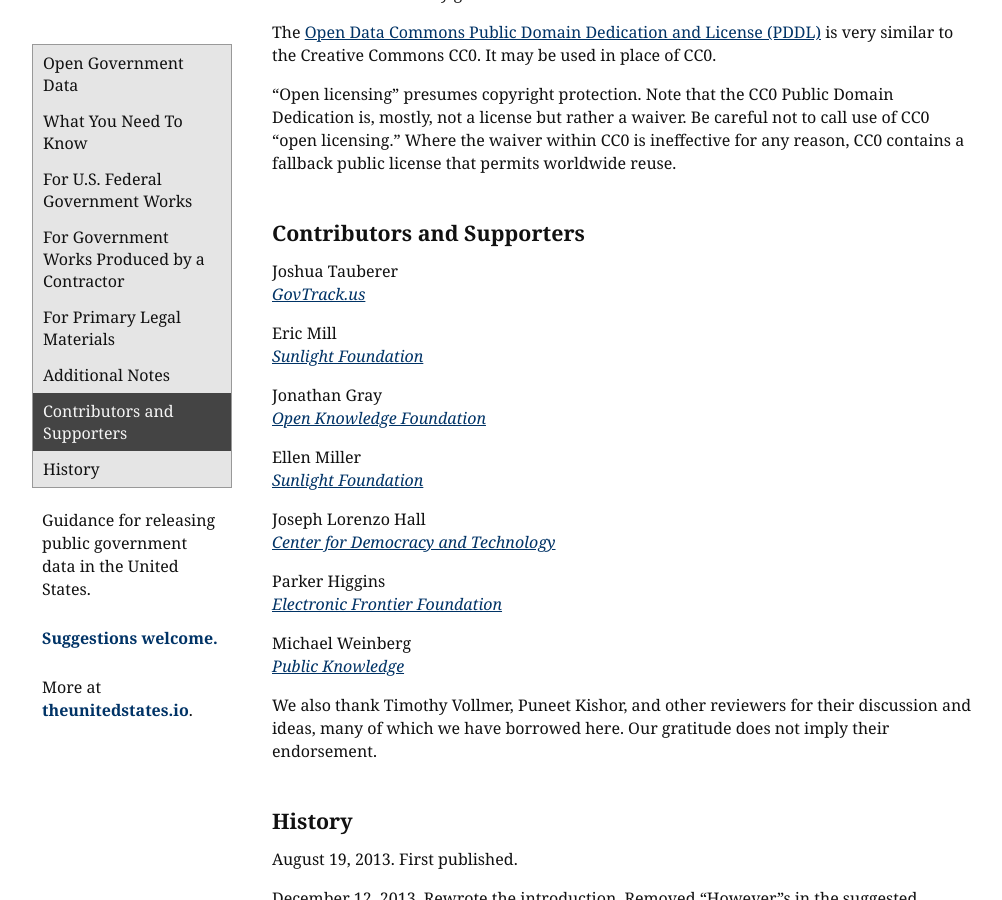
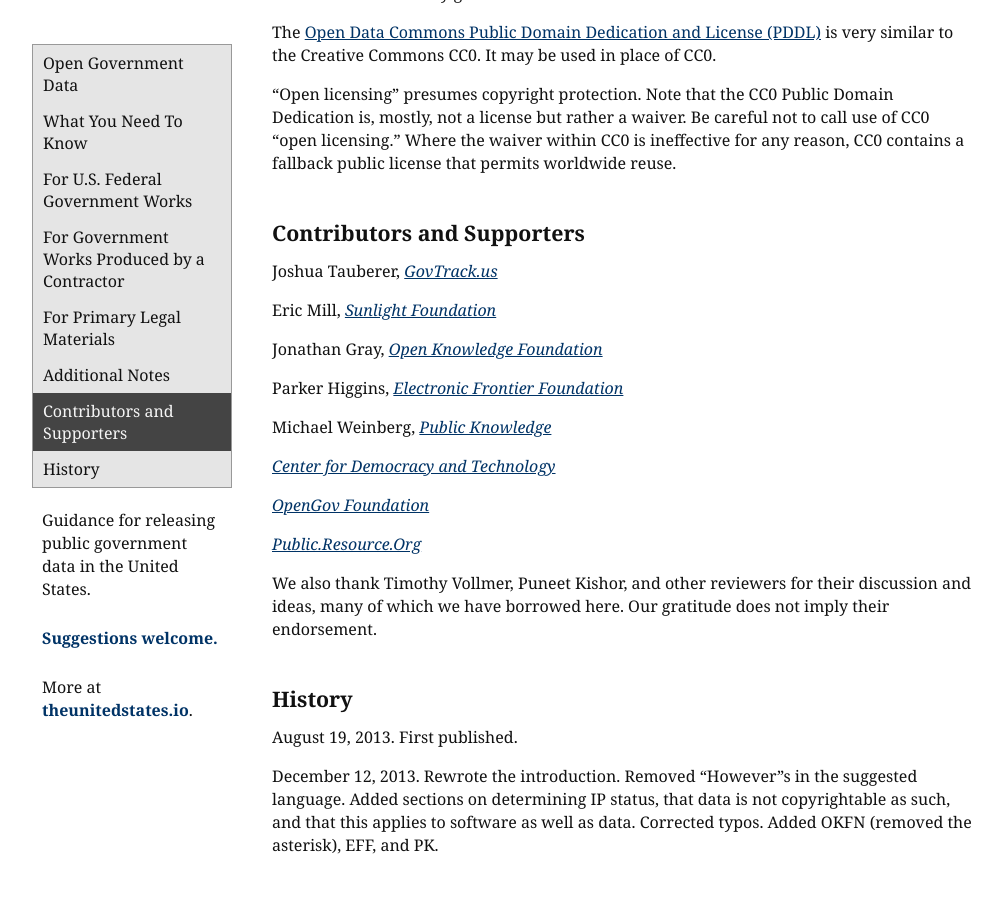
Before and after one commit to unitedstates/licensing, a Jekyll site: the page built from index.md, in a window 1280 px wide and 900 px high, scrolled down 3639 px. Shown: the whole window, without its empty margins (18-1020 px from the left). Built offline with Jekyll 4.4.1, drawn with Linux system fonts in a browser that asks for light colours; nearby versions of some CDN libraries; some web fonts are replaced.

```diff
--- a/index.md
+++ b/index.md
@@ -88,26 +88,21 @@ The [Open Data Commons Public Domain Dedication and License (PDDL)][6] is very s
 
 #### Contributors and Supporters
 
-Joshua Tauberer<br/>
-*[GovTrack.us](http://www.govtrack.us)*
+Joshua Tauberer, *[GovTrack.us](http://www.govtrack.us)*
 
-Eric Mill<br/>
-*[Sunlight Foundation](http://sunlightfoundation.com)*
+Eric Mill, *[Sunlight Foundation](http://sunlightfoundation.com)*
 
-Jonathan Gray<br/>
-*[Open Knowledge Foundation](http://okfn.org)*
+Jonathan Gray, *[Open Knowledge Foundation](http://okfn.org)*
 
-Ellen Miller<br/>
-*[Sunlight Foundation](http://sunlightfoundation.com)*
+Parker Higgins, *[Electronic Frontier Foundation](https://www.eff.org)*
 
-Joseph Lorenzo Hall<br/>
+Michael Weinberg, *[Public Knowledge](http://publicknowledge.org/)*
+
 *[Center for Democracy and Technology](https://www.cdt.org/)*
 
-Parker Higgins<br/>
-*[Electronic Frontier Foundation](https://www.eff.org)*
+*[OpenGov Foundation](http://opengovfoundation.org/)*
 
-Michael Weinberg<br/>
-*[Public Knowledge](http://publicknowledge.org/)*
+*[Public.Resource.Org](http://public.resource.org/)*
 
 We also thank Timothy Vollmer, Puneet Kishor, and other reviewers for their discussion and ideas, many of which we have borrowed here. Our gratitude does not imply their endorsement.
 
```
